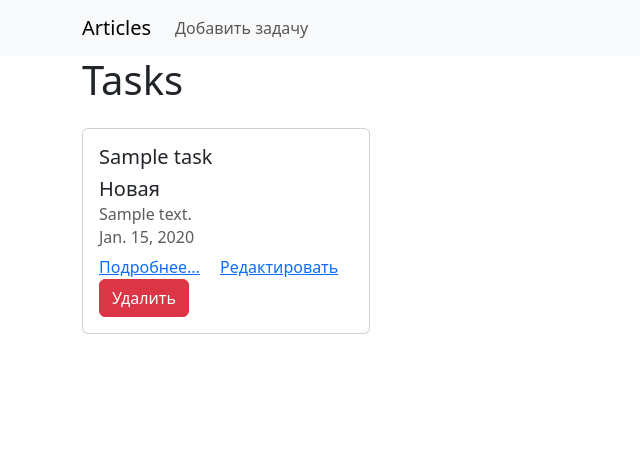
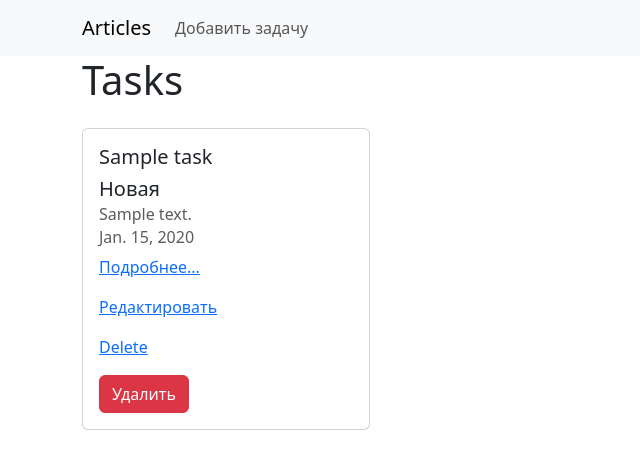
Before and after one commit to Amantay21/ToDo_list_Abdilov_Amantay, a Django app: page / in a window 1280 px wide. Shown: the top 469 px of the page, without its empty margins (0-640 px from the left). Run offline with Django 4.2, Linux system fonts and the light colour scheme; tables that the repository leaves empty hold one stand-in row (values such as "Sample post").

Commit message:
Доделал функцию удаления задач с подтверждением

```diff
--- a/source/webapp/models.py
+++ b/source/webapp/models.py
@@ -6,7 +6,7 @@ status_choices = [('new', 'Новая'), ('in_progress', 'В процессе'),
 class Task(models.Model):
     title = models.TextField(max_length=200, null=False, blank=False, verbose_name='Название')
     description = models.TextField(max_length=3000, null=True, blank=True, verbose_name='Описание')
-    status = models.CharField(max_length=40, default=status_choices[0][0], verbose_name="Статус", choices=status_choices)
+    status = models.CharField(max_length=40, default='status_choices[0][0]', verbose_name="Статус", choices=status_choices)
     date_of_completion = models.DateField(verbose_name='Дата выполнения', auto_now_add=False, null=True, blank=True)
 
 
--- a/source/webapp/static/css/style.css
+++ b/source/webapp/static/css/style.css
@@ -6,3 +6,13 @@ h2 {
     justify-content: space-between;
     display:flex;
 }
+.form-error {
+    color: red;
+    font-size: 12px;
+    margin: 5px 0 0 0
+}
+
+.field-error {
+    border: solid 1px red;
+    box-shadow: red 0 0 3px;
+}
--- a/source/webapp/templates/index.html
+++ b/source/webapp/templates/index.html
@@ -14,8 +14,9 @@
                 <h5 class="card-title">{{ task.get_status_display }}</h5>
                 <h6 class="card-subtitle mb-2 text-body-secondary">{{ task.description }}</h6>
                 <h6 class="card-subtitle mb-2 text-body-secondary">{{ task.date_of_completion }}</h6>
-                <a href="{% url 'tasks_view' pk=task.pk %}" class="card-link">Подробнее...</a>
-                <a href="{% url 'task_update' pk=task.pk %}" class="card-link">Редактировать</a>
+                <p><a href="{% url 'tasks_view' pk=task.pk %}" class="card-link">Подробнее...</a></p>
+                <p><a href="{% url 'task_update' pk=task.pk %}" class="card-link">Редактировать</a></p>
+                <p><a href="{% url 'task_delete' pk=task.pk %}" class="card-link" >Delete</a></p>
                 <form action="task/delete/" method="POST">
                 {% csrf_token %}
                     <input type="hidden" name="id" value="{{ task.id }}">
--- a/source/webapp/templates/task_update.html
+++ b/source/webapp/templates/task_update.html
@@ -10,7 +10,7 @@
         <p><label>Description</label><br/>
             <input type="text" name="description" value="{{ task.description }}"></p>
         <p><label>Text</label><br/>
-            <input type="textarea" name="date_of_completion"value="{{ task.date_of_completion }}"></p>
+            <input type="textarea" name="date_of_completion">{{ task.date_of_completion }}</p>
         <p><label>Status</label><br/>
             <select name="status" id="">
         {% for status in status_choices %}
--- a/source/webapp/urls.py
+++ b/source/webapp/urls.py
@@ -1,10 +1,11 @@
 from django.urls import path
-from webapp.views import index_view, create_task_view, task_view, delete_task, update_task_view
+from webapp.views import index_view, create_task_view, task_view, delete_task, update_task_view, task_delete_view
 
 urlpatterns = [
     path('', index_view, name='index'),
     path('task/add/', create_task_view, name='tasks_create'),
     path('task/<int:pk>', task_view, name='tasks_view'),
     path('task/delete/', delete_task, name='delete_task'),
-    path('task/<int:pk>/update', update_task_view, name='task_update')
+    path('task/<int:pk>/update', update_task_view, name='task_update'),
+    path('task/<int:pk>/delete/', task_delete_view, name='task_delete')
 ]
--- a/source/webapp/views.py
+++ b/source/webapp/views.py
@@ -49,3 +49,10 @@ def update_task_view(request,pk):
         task.date_of_completion = request.POST.get('date_of_completion')
         task.save()
         return redirect('tasks_view', pk=task.pk)
+def task_delete_view(request, pk):
+    task = get_object_or_404(Task, pk=pk)
+    if request.method == 'GET':
+        return render(request, 'task_delete.html', context={'task': task})
+    elif request.method == 'POST':
+        task.delete()
+        return redirect('index')
```
Also changed, not shown: source/webapp/templates/task_delete.html (added, +14 -0 lines), source/webapp/templates/tasks_view.html (+2 -6 lines).
